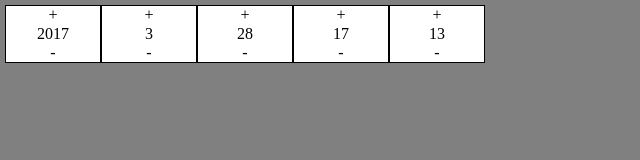
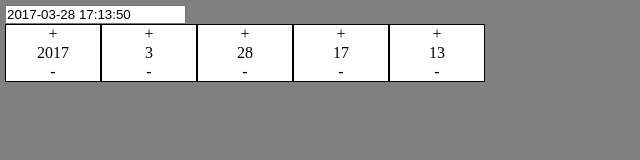
Before and after one commit to ygricks/simple-datetimepicker, a plain HTML site: page index.html in a window 1280 px wide. Shown: the whole page, without its empty margins (0-640 px from the left). Drawn offline with Linux system fonts and the light colour scheme.

Commit message:
testGh: add input

```diff
--- a/index.html
+++ b/index.html
@@ -7,6 +7,8 @@
 	<link href="style.css" rel="stylesheet" type="text/css" />
 </head>
 <body>
+	<input type="datetime" name="date" value="2017-03-28 17:13:50">
+	<br>
 	<div id="dtp" class="clearfix">
 		<div class="e" data-id="y">
 			<div class="up">+</div>
```
